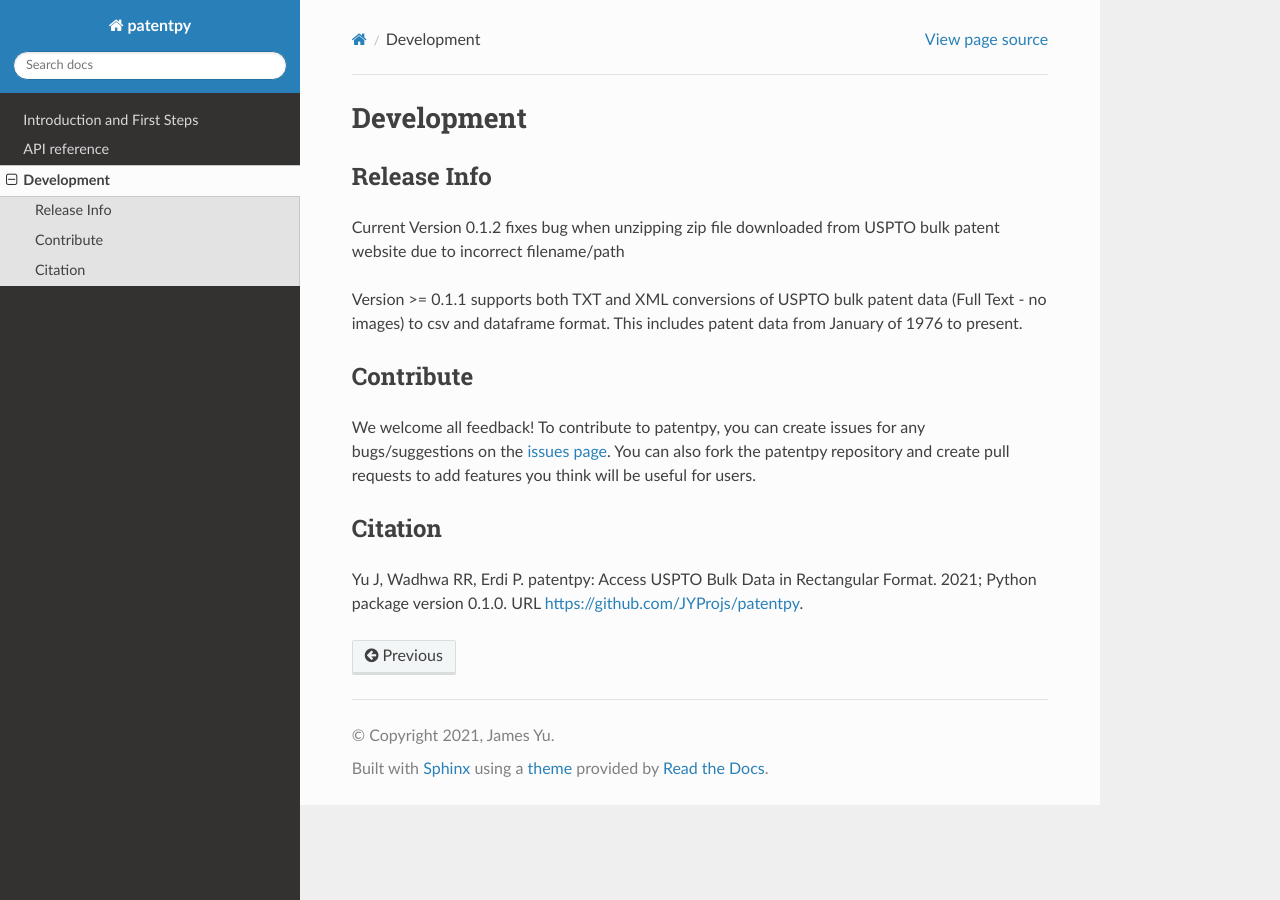
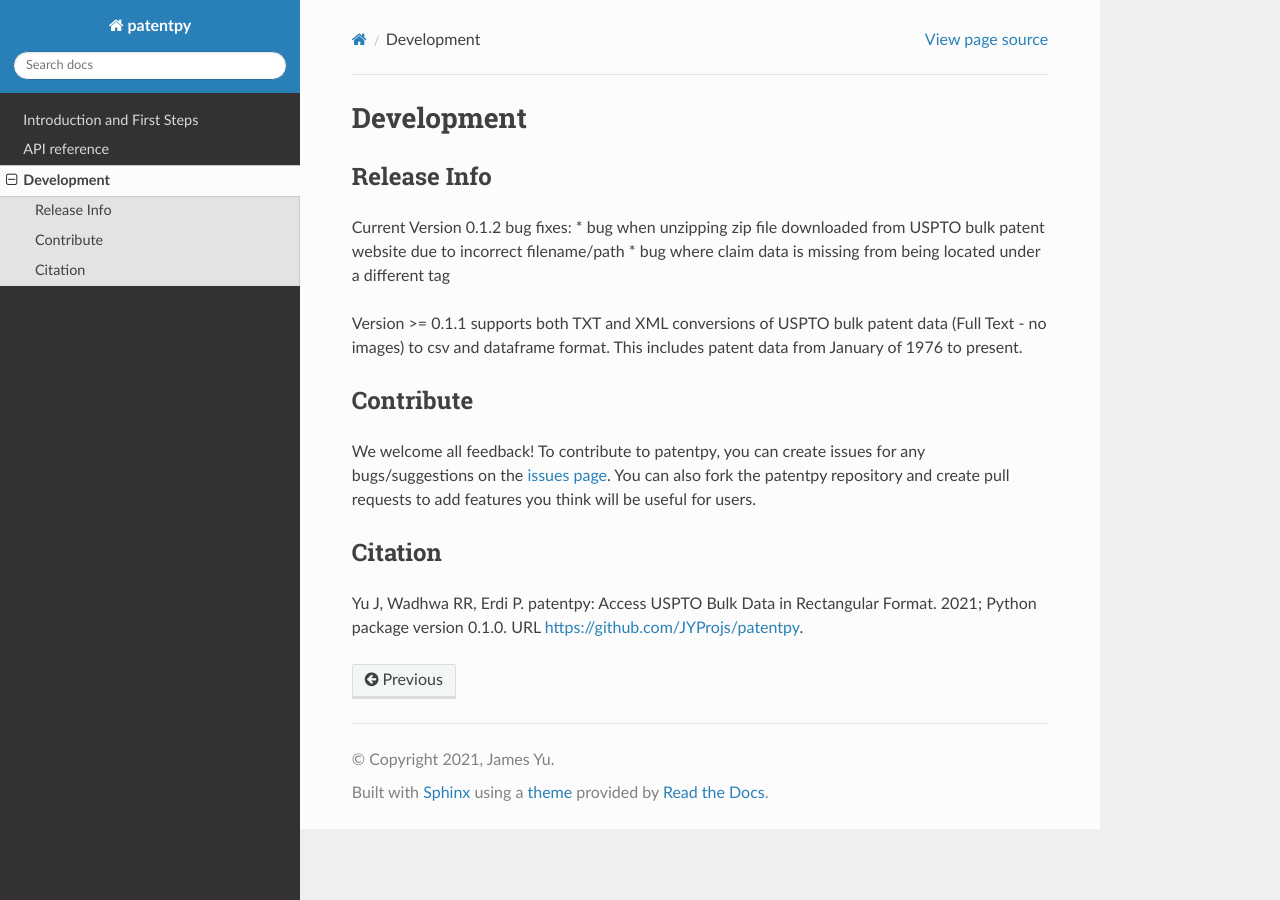
Before and after one commit to blue-rose-1030/uspto-data-retrieval, a Sphinx documentation site: the page built from docs/patentpy_development.rst, in a window 1280 px wide. Built offline with Sphinx 7.4.7 and the Read the Docs theme 2.0.0, drawn with Linux system fonts in a browser that asks for light colours.

Commit message:
fix claims data - TXT format

```diff
--- a/docs/patentpy_development.rst
+++ b/docs/patentpy_development.rst
@@ -3,7 +3,9 @@ Development
 
 Release Info
 ------------
-Current Version 0.1.2 fixes bug when unzipping zip file downloaded from USPTO bulk patent website due to incorrect filename/path
+Current Version 0.1.2 bug fixes:
+* bug when unzipping zip file downloaded from USPTO bulk patent website due to incorrect filename/path
+* bug where claim data is missing from being located under a different tag
 
 Version >= 0.1.1 supports both TXT and XML conversions of USPTO bulk patent data (Full Text - no images) to csv and dataframe format.
 This includes patent data from January of 1976 to present.
```
Also changed, not shown: 3 other files.
